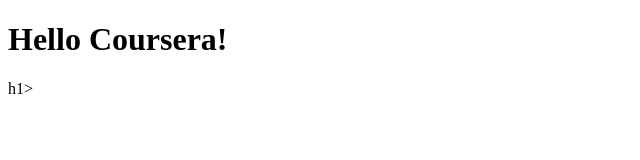
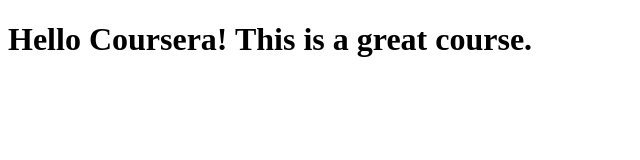
Before and after one commit to josephoconnor19/Coursera-test, a plain HTML site: page site/index.html in a window 1280 px wide. Shown: the whole page, without its empty margins (0-640 px from the left). Drawn offline with Linux system fonts and the light colour scheme.

Commit message:
Small addition to our page content.

```diff
--- a/site/index.html
+++ b/site/index.html
@@ -4,6 +4,6 @@
 	<title>Hello Coursera!</title>
 </head>
 <body>
-<h1>Hello Coursera!</h1>h1>
+<h1>Hello Coursera! This is a great course.</h1>
 </body>
 </html>
```
